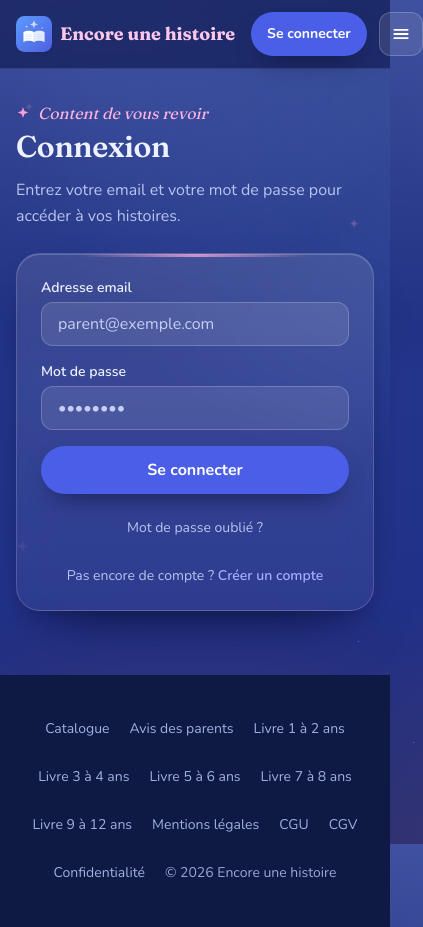
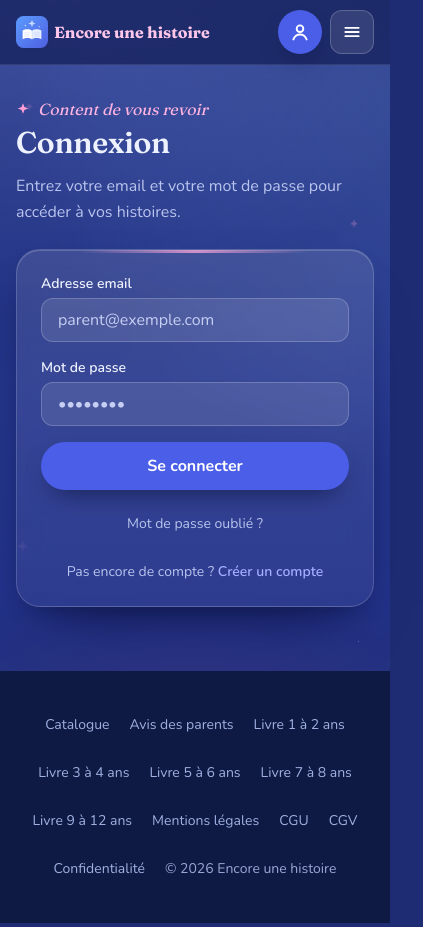
Before and after one commit to Nadjcher/Magic_Livre, a Next.js app: page /connexion in a window 390 px wide. Shown: the whole page, 423 px wide, since content can reach past the window. Built offline with nearby package versions, Linux system fonts and the light colour scheme; no server answers.

Commit message:
En-tête mobile sans débordement (320 à 430 px), menu opaque, zones tactiles restantes
Co-Authored-By: Claude Opus 5.5 <noreply@anthropic.com>
Claude-Session: https://claude.ai/code/session_014Bbto3vahkutMWVL5uyxVw

```diff
--- a/src/app/page.tsx
+++ b/src/app/page.tsx
@@ -358,7 +358,7 @@ export default async function AccueilPage() {
               Plus de 30 thèmes pour les fêtes, les grandes étapes et les petites émotions.
             </p>
           </div>
-          <Link href="/catalogue" className="font-semibold text-magique-primaire underline-offset-4 hover:underline">
+          <Link href="/catalogue" className="inline-flex min-h-11 items-center font-semibold text-magique-primaire underline-offset-4 hover:underline">
             Voir tout le catalogue
           </Link>
         </div>
@@ -534,7 +534,7 @@ export default async function AccueilPage() {
         <div className="mt-8 divide-y divide-magique-trait rounded-3xl border border-magique-trait bg-white/[0.06]">
           {FAQ.map((f) => (
             <details key={f.q} className="group px-6 py-5">
-              <summary className="flex cursor-pointer list-none items-center justify-between gap-4 font-semibold text-magique-texte">
+              <summary className="flex min-h-11 cursor-pointer list-none items-center justify-between gap-4 font-semibold text-magique-texte">
                 {f.q}
                 <span className="text-xl text-magique-primaire transition group-open:rotate-45" aria-hidden="true">+</span>
               </summary>
--- a/src/components/AgeExplorer.tsx
+++ b/src/components/AgeExplorer.tsx
@@ -81,7 +81,7 @@ export default function AgeExplorer() {
               </figure>
             ))}
           </div>
-          <Link href={`/livre-personnalise/${g.slug}`} className="inline-block text-sm font-semibold text-magique-primaire hover:underline">
+          <Link href={`/livre-personnalise/${g.slug}`} className="inline-flex min-h-11 items-center text-sm font-semibold text-magique-primaire hover:underline">
             Tout savoir sur les livres pour {g.label} →
           </Link>
         </div>
--- a/src/components/Header.tsx
+++ b/src/components/Header.tsx
@@ -14,7 +14,7 @@ export default async function Header() {
 
   return (
     <header className="sticky top-0 z-30 border-b border-white/10 bg-[#18245f]/80 backdrop-blur-md">
-      <nav className="mx-auto flex max-w-5xl items-center justify-between gap-4 px-4 py-3">
+      <nav className="mx-auto flex max-w-5xl items-center justify-between gap-2 px-4 py-2.5 sm:gap-4 sm:py-3">
         <Link href="/" aria-label="Accueil Encore une histoire" className="flex min-h-11 items-center">
           <Logo />
         </Link>
@@ -47,7 +47,7 @@ export default async function Header() {
             </form>
           </NavMenu>
         ) : (
-          <div className="flex items-center gap-3 text-sm">
+          <div className="flex items-center gap-2 text-sm sm:gap-3">
             <NavMenu>
               <Link href="/catalogue" className="hover:text-magique-primaire">
                 Catalogue
@@ -58,9 +58,20 @@ export default async function Header() {
               <Link href="/avis" className="hover:text-magique-primaire sm:hidden">
                 Avis des parents
               </Link>
+              <Link href="/connexion" className="font-semibold text-magique-primaire sm:hidden">
+                Se connecter ou créer un compte
+              </Link>
             </NavMenu>
-            <Link href="/connexion" className="btn-primaire order-first whitespace-nowrap px-4 py-2 text-sm sm:order-last">
-              Se connecter
+            <Link
+              href="/connexion"
+              aria-label="Se connecter"
+              className="btn-primaire order-first whitespace-nowrap px-3.5 py-2 text-sm max-[399px]:w-11 max-[399px]:px-0 sm:order-last sm:px-4"
+            >
+              <span className="hidden min-[400px]:inline">Se connecter</span>
+              <svg className="min-[400px]:hidden" width="20" height="20" viewBox="0 0 24 24" fill="none" stroke="currentColor" strokeWidth="2.2" strokeLinecap="round" aria-hidden="true">
+                <circle cx="12" cy="8" r="4" />
+                <path d="M4 21c1.5-4 4.5-6 8-6s6.5 2 8 6" />
+              </svg>
             </Link>
           </div>
         )}
--- a/src/components/Logo.tsx
+++ b/src/components/Logo.tsx
@@ -49,9 +49,9 @@ export function LogoMark({ className = "h-8 w-8" }: { className?: string }) {
 
 export default function Logo() {
   return (
-    <span className="flex items-center gap-2">
-      <LogoMark className="h-9 w-9 drop-shadow-sm" />
-      <span className="whitespace-nowrap font-serif text-lg font-bold text-gradient sm:text-xl">Encore une histoire</span>
+    <span className="flex items-center gap-1.5 sm:gap-2">
+      <LogoMark className="h-8 w-8 drop-shadow-sm sm:h-9 sm:w-9" />
+      <span className="whitespace-nowrap font-serif text-[15px] font-bold min-[360px]:text-base text-gradient min-[400px]:text-lg sm:text-xl">Encore une histoire</span>
     </span>
   );
 }
--- a/src/components/NavMenu.tsx
+++ b/src/components/NavMenu.tsx
@@ -37,7 +37,7 @@ export default function NavMenu({ children }: { children: React.ReactNode }) {
       {ouvert && (
         <div
           id="menu-mobile"
-          className="absolute inset-x-0 top-full border-b border-magique-trait bg-[#18245f]/95 px-4 py-4 shadow-lg backdrop-blur-md sm:hidden"
+          className="absolute inset-x-0 top-full border-b border-magique-trait bg-[#18245f] px-4 py-2 shadow-conte sm:hidden"
         >
           <div className="flex flex-col text-base [&>*]:py-3 [&>a]:block">{children}</div>
         </div>
```
